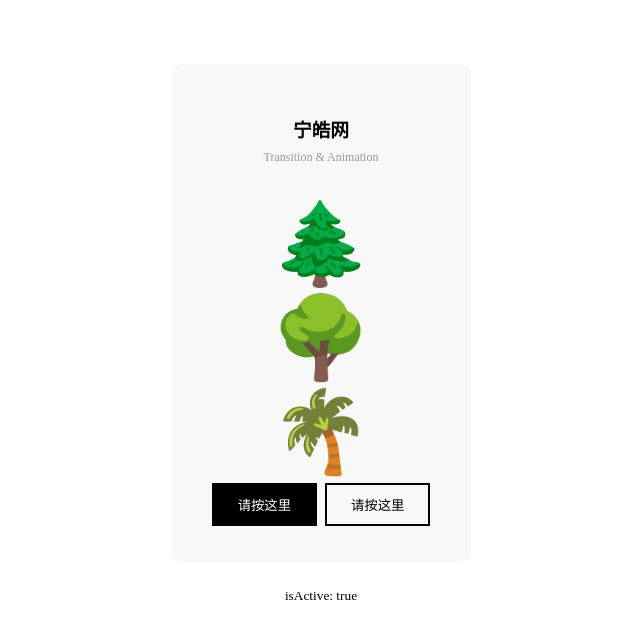
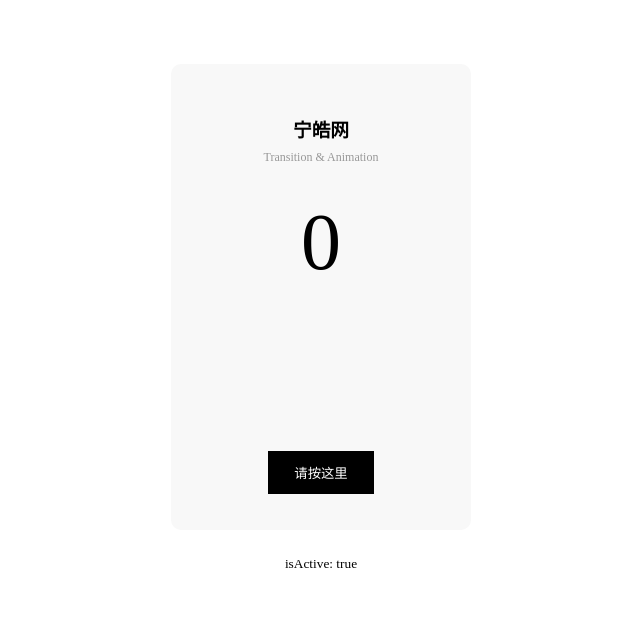
Before and after one commit to ninghao/ninghao-vue, a Vue app: page / in a window 1280 px wide. Shown: the top 638 px of the page, without its empty margins (319-959 px from the left). Built offline with nearby package versions, Linux system fonts and the light colour scheme.

Commit message:
状态的过渡

```diff
--- a/package.json
+++ b/package.json
@@ -9,6 +9,7 @@
   },
   "dependencies": {
     "core-js": "^3.6.5",
+    "gsap": "^3.5.1",
     "lodash": "^4.17.20",
     "vue": "^3.0.0-0"
   },
--- a/src/app/app.vue
+++ b/src/app/app.vue
@@ -6,20 +6,10 @@
         <div class="card-subtitle">Transition & Animation</div>
       </div>
       <div class="card__content">
-        <transition-group
-          name="custom"
-          leave-active-class="animate__animated animate__tada"
-        >
-          <div class="emoji" v-for="emoji in emojiList" :key="emoji">
-            {{ emoji }}
-          </div>
-        </transition-group>
+        <div class="emoji">{{ animatedNumber }}</div>
       </div>
       <div class="card__action">
-        <button @click="shuffle" :class="{ active: isActive }">
-          请按这里
-        </button>
-        <button @click="pop">
+        <button @click="number = number + 10" :class="{ active: isActive }">
           请按这里
         </button>
       </div>
@@ -32,6 +22,7 @@
 
 <script>
 import _ from 'lodash';
+import gsap from 'gsap';
 
 export default {
   data() {
@@ -39,7 +30,21 @@
       name: '宁皓网',
       isActive: true,
       emojiList: ['🌲 ', '🌳 ', '🌴'],
+      number: 0,
+      tweenedNumber: 0,
     };
+  },
+
+  computed: {
+    animatedNumber() {
+      return this.tweenedNumber.toFixed(0);
+    },
+  },
+
+  watch: {
+    number(newValue) {
+      gsap.to(this.$data, { duration: 0.5, tweenedNumber: newValue });
+    },
   },
 
   methods: {
```
Also changed, not shown: 1 other file (tests, documents, lock files or other folders).
